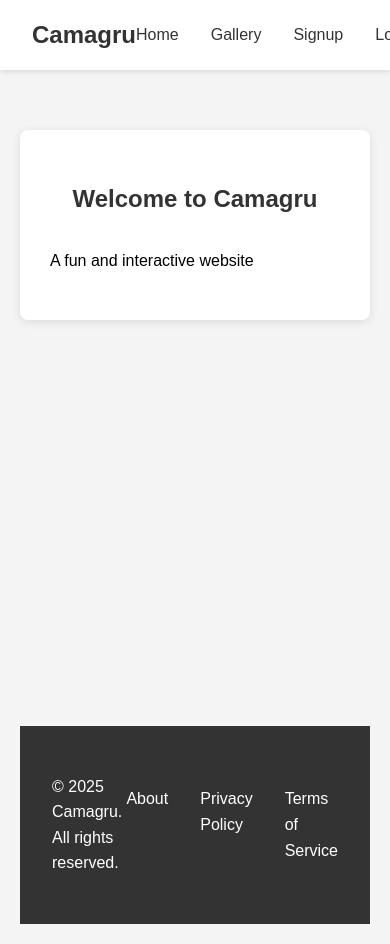
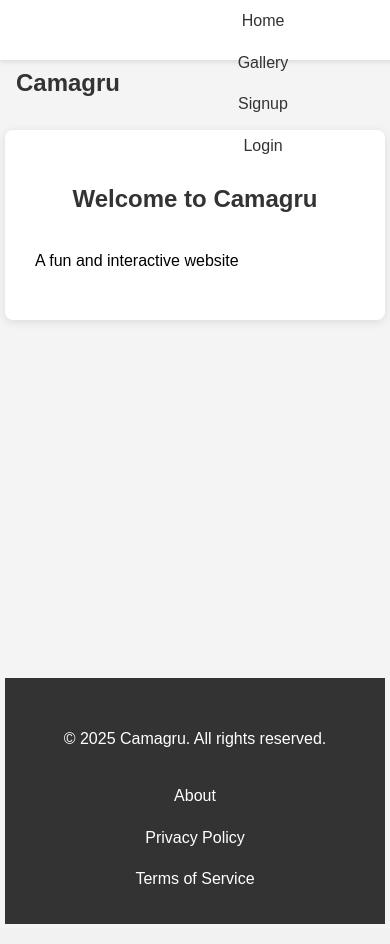
Before and after one commit to Otxobot/Camagru, a PHP site: page / in a window 390 px wide. Run offline with PHP 8.4, Linux system fonts and the light colour scheme.

Commit message:
responsivenes works

```diff
--- a/public/css/styles-home.css
+++ b/public/css/styles-home.css
@@ -5,6 +5,11 @@ body {
     margin: 0;
     padding: 20px;
     background-color: #f4f4f4;
+
+    min-height: 100vh;
+    display: flex;
+    flex-direction: column;
+    padding-top: 3rem; /* Height of header + some space */
 }
 
 .welcome-container {
@@ -25,14 +30,17 @@ h1, h2{
 
 /* Header Styles */
 .main-header {
+    top: 0;
+    position: fixed;
     background-color: white;
     box-shadow: 0 2px 5px rgba(0,0,0,0.1);
     padding: 1rem 2rem;
-    position: fixed;
-    top: 0;
     left: 0;
     right: 0;
     z-index: 1000;
+    width: 100%;
+    height: 2.5rem;
+    /* display: flex; */
 }
 
 .nav-container {
@@ -101,13 +109,54 @@ h1, h2{
 }
 
 /* Adjust main content to account for fixed header */
-body {
+/* body {
     min-height: 100vh;
     display: flex;
     flex-direction: column;
-    padding-top: 80px; /* Height of header + some space */
-}
+    padding-top: 80px; /* Height of header + some space
+} */
 
 main {
     flex: 1;
 }
+
+/* Responsive Design */
+@media screen and (max-width: 768px) {
+    body {
+        padding: 5px;
+        padding-top: 80px;
+    }
+
+    .welcome-container {
+        margin: 50px auto;
+        padding: 30px;
+    }
+
+    .main-header {
+        height: 60px;
+        padding: 0 1rem;
+        width: 100%;
+    }
+
+    .nav-container {
+        padding: 0.5rem 0;
+    }
+
+    .nav-links {
+        flex-direction: column;
+        gap: 1rem;
+        text-align: center;
+        width: 100%;
+    }
+
+    .footer-content {
+        flex-direction: column;
+        gap: 1rem;
+        text-align: center;
+    }
+
+    .footer-links {
+        flex-direction: column;
+        gap: 1rem;
+    }
+}
--- a/public/css/styles-signup.css
+++ b/public/css/styles-signup.css
@@ -91,9 +91,9 @@ button:disabled {
     border: 1px solid #f5c6cb;
 }
 
-@media (max-width: 480px) {
+/* @media (max-width: 480px) {
     .container {
         margin: 20px auto;
         padding: 20px;
     }
-}
+} */
--- a/public/views/home.php
+++ b/public/views/home.php
@@ -2,6 +2,7 @@
 <html lang="en">
 <head>
   <meta charset="UTF-8">
+  <meta name="viewport" content="width=device-width, initial-scale=1.0">
   <title>Home | Camagru</title>
   <link rel="stylesheet" href="../css/styles-home.css">
 </head>
```
